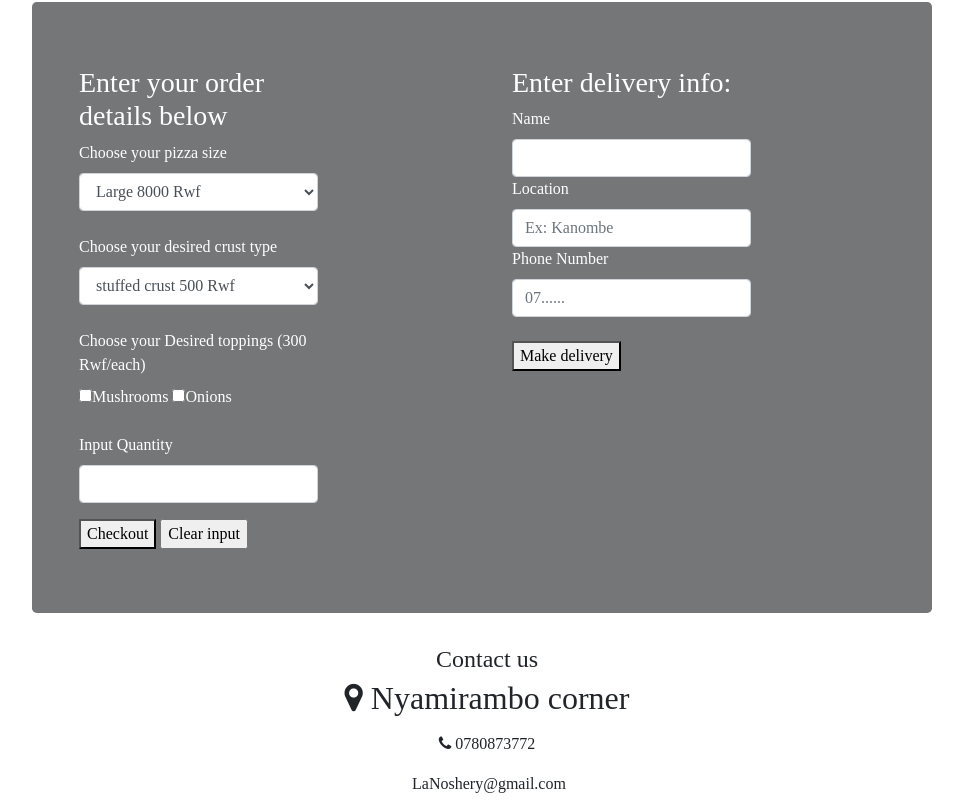
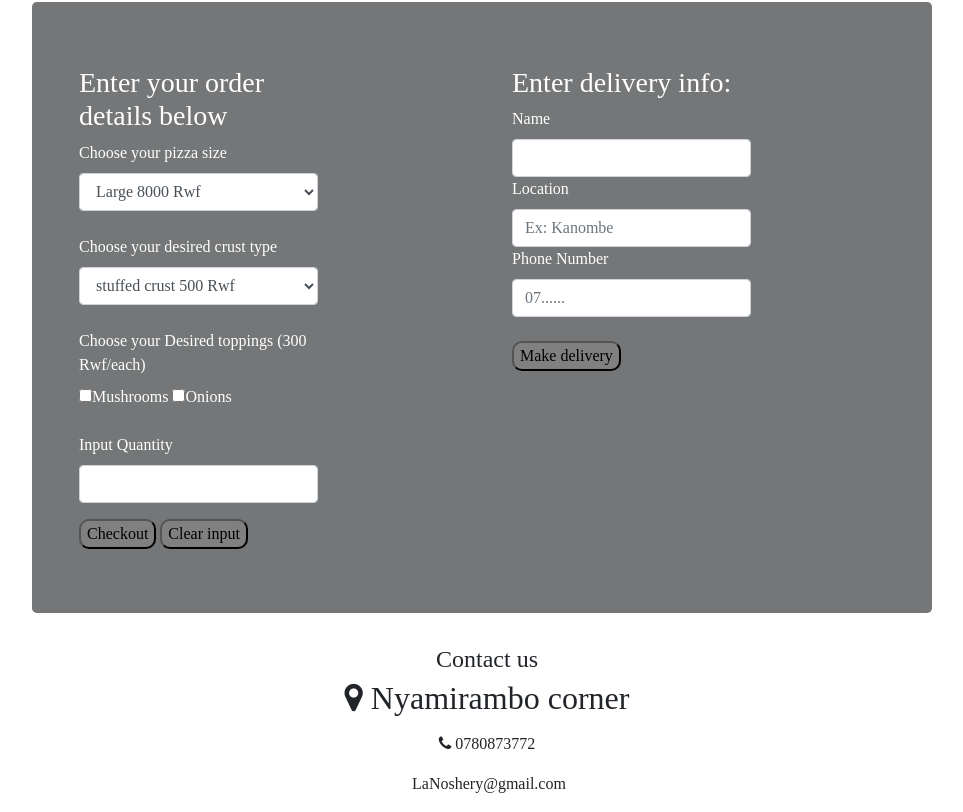
Before and after one commit to Benitha250/LaNoshery, a plain HTML site: page index.html in a window 1280 px wide. Shown: the part 751-1563 px from the top of the page, without its empty margins (153-1116 px from the left). Drawn offline with Linux system fonts and the light colour scheme; a web font is replaced by a local one.

Commit message:
add further styles in order section

```diff
--- a/css/index.css
+++ b/css/index.css
@@ -35,3 +35,8 @@
     margin-left: 100px;
     color:white;
 }
+
+#submit, .clear{
+    background-color: grey;
+    border-radius: 10px;
+}
```
